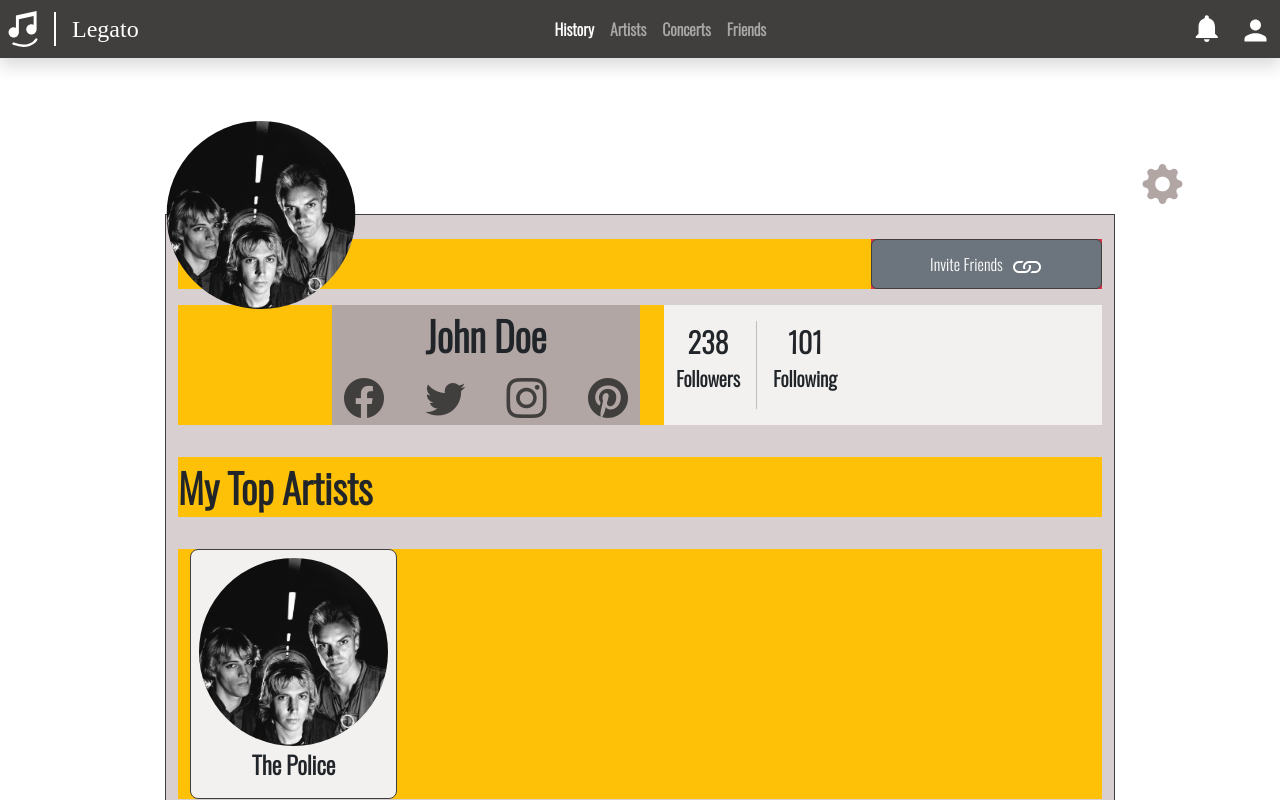
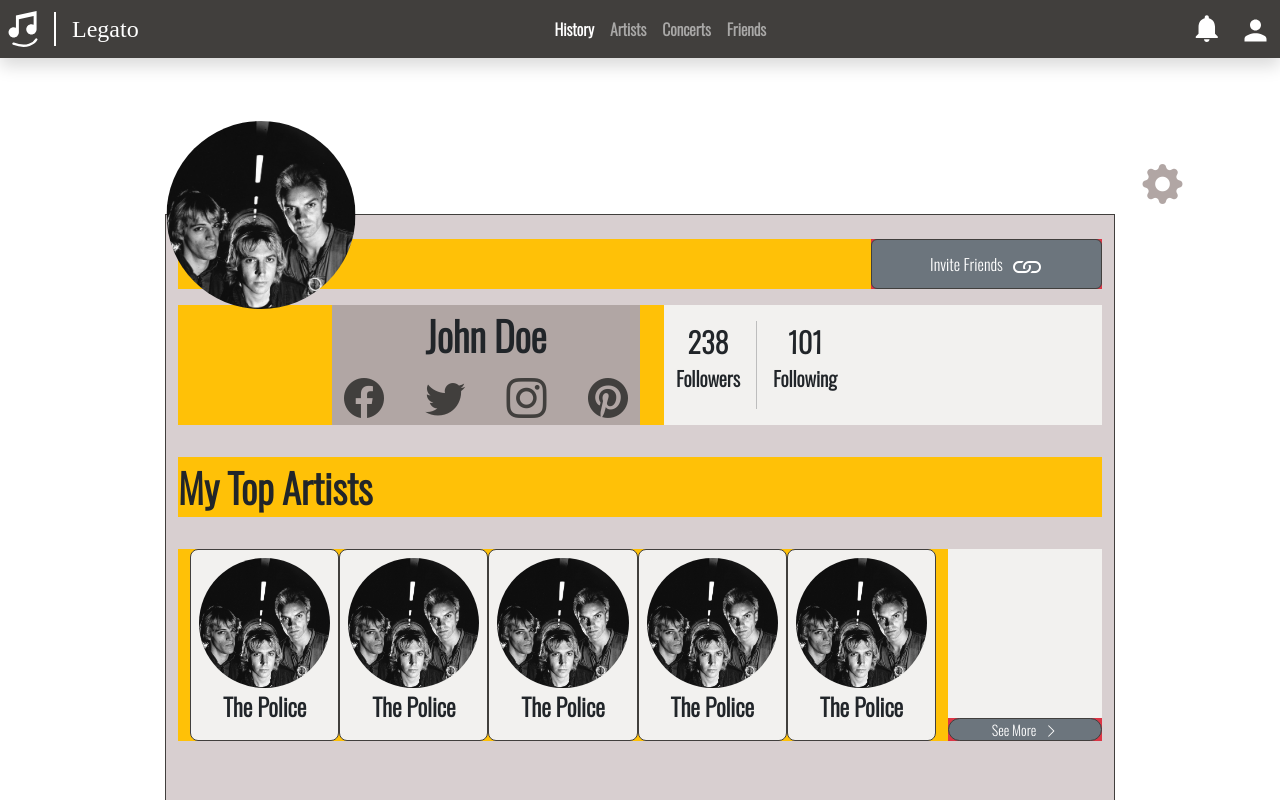
Before and after one commit to SDSC-Cali-Coders/Legato, a React (Create React App) app in the folder frontend/: page / in a window 1280 px wide. Shown: the top 800 px of the page. Built offline with nearby package versions, Linux system fonts and the light colour scheme; a web font is replaced by a local one.

Commit message:
TopArtists cards & see more button added

```diff
--- a/frontend/src/components/settings/UserProfile.jsx
+++ b/frontend/src/components/settings/UserProfile.jsx
@@ -65,8 +65,17 @@ const UserProfile = (props) => {
 
             {/* Row: Dynamic amnt of ArtistCards [see more] button */}
             <div className="row bg-warning">
-                <div className="col-3">
+                <div className="col-10 card-group">
                     <ArtistCard artistImg={props.topArtistsList[0].artistImg} artistName={props.topArtistsList[0].artistName}/>
+                    <ArtistCard artistImg={props.topArtistsList[0].artistImg} artistName={props.topArtistsList[0].artistName}/>
+                    <ArtistCard artistImg={props.topArtistsList[0].artistImg} artistName={props.topArtistsList[0].artistName}/>
+                    <ArtistCard artistImg={props.topArtistsList[0].artistImg} artistName={props.topArtistsList[0].artistName}/>
+                    <ArtistCard artistImg={props.topArtistsList[0].artistImg} artistName={props.topArtistsList[0].artistName}/>
+                </div>
+                <div className="col d-flex align-items-end bg-light">
+                    <div className="row flex-fill bg-danger">
+                        <Buttons.SeeMore/>
+                    </div>
                 </div>
             </div>
 
```
